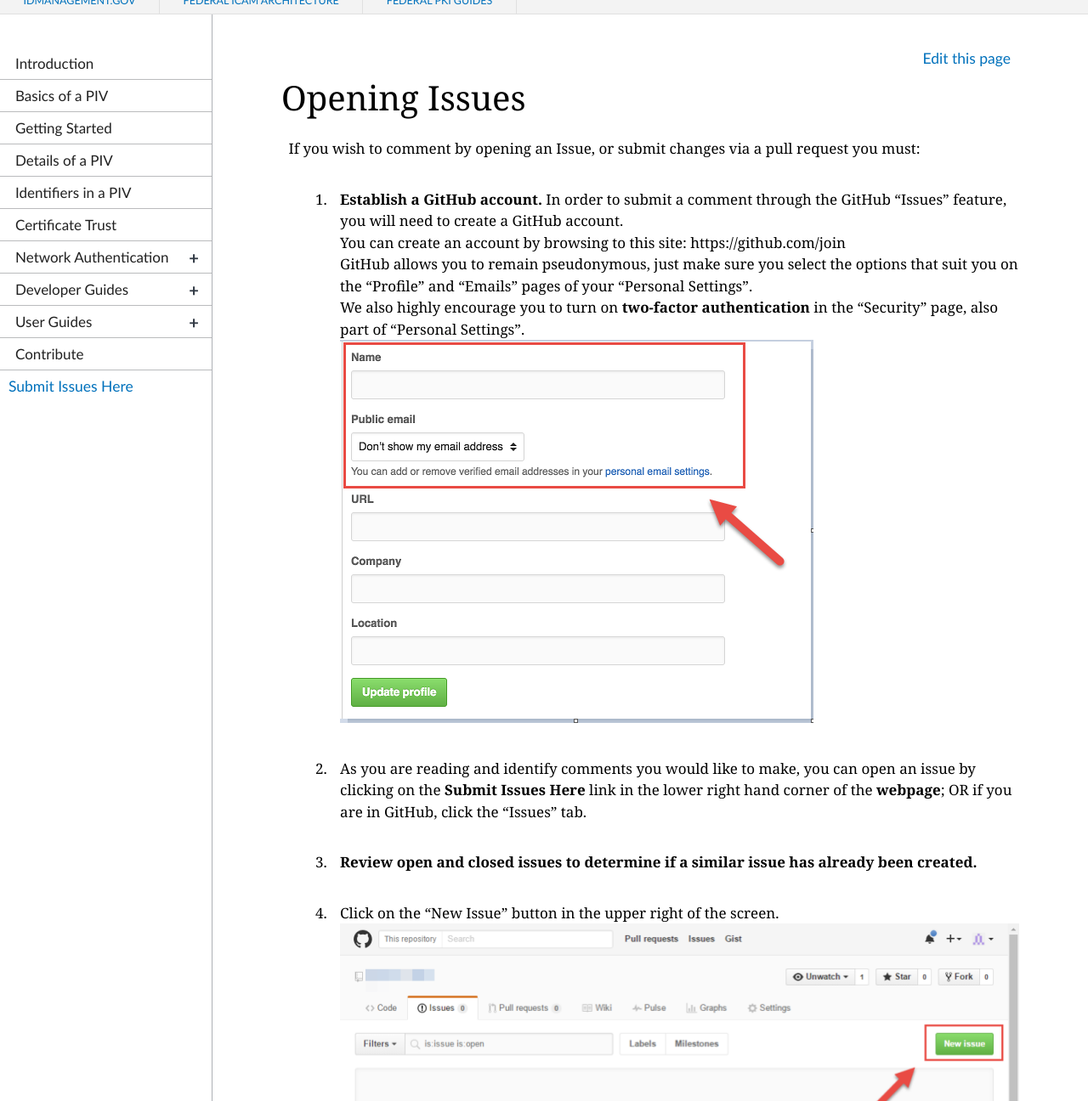
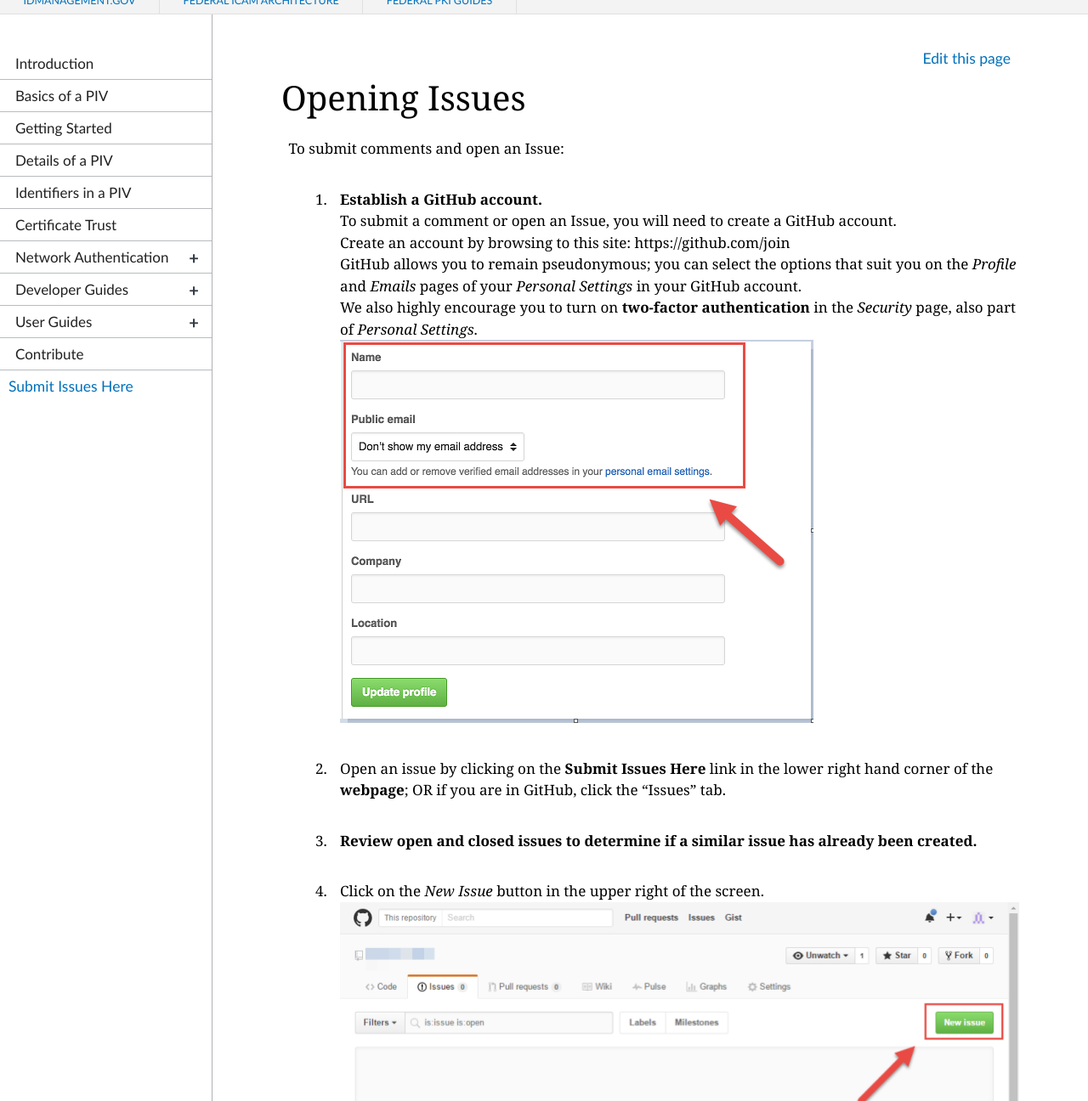
Before and after one commit to GSA/piv-guides, a Jekyll site: the page built from pages/contribute_openissue.md, in a window 1280 px wide and 1400 px high, cut to the strip 104-1400 px from the top of the window. Shown: the whole strip at 85% size. Built offline with Jekyll 4.4.1, drawn with Linux system fonts in a browser that asks for light colours; nearby versions of some CDN libraries; some of the changed text lies outside the part shown.

Commit message:
Update contribute_openissue.md
Replicating FPKI-Guides' contribute_openissue.md to PIV-Guides.

```diff
--- a/pages/contribute_openissue.md
+++ b/pages/contribute_openissue.md
@@ -4,30 +4,31 @@
 permalink: /openissue/
 ---
 
-If you wish to comment by opening an Issue, or submit changes via a pull request you must:
+To submit comments and open an Issue:
 
-1. **Establish a GitHub account.** In order to submit a comment through the GitHub “Issues” feature, you will need to create a GitHub account.
-You can create an account by browsing to this site: https://github.com/join
-GitHub allows you to remain pseudonymous, just make sure you select the options that suit you on the “Profile” and “Emails” pages of your “Personal Settings”.
-We also highly encourage you to turn on **two-factor authentication** in the “Security” page, also part of “Personal Settings”.
+1. **Establish a GitHub account.**
+  To submit a comment or open an Issue, you will need to create a GitHub account.
+  Create an account by browsing to this site: https://github.com/join
+  GitHub allows you to remain pseudonymous; you can select the options that suit you on the _Profile_ and _Emails_ pages of your _Personal Settings_ in your GitHub account.
+  We also highly encourage you to turn on **two-factor authentication** in the _Security_ page, also part of _Personal Settings_.
   ![How to create account]({{site.baseurl}}/assets/img/create_github_account.png)
 
-2. As you are reading and identify comments you would like to make, you can open an issue by clicking on the **Submit Issues Here** link in the lower right hand corner of the **webpage**; OR if you are in GitHub, click the "Issues" tab.
+2. Open an issue by clicking on the **Submit Issues Here** link in the lower right hand corner of the **webpage**; OR if you are in GitHub, click the "Issues" tab.
 
 2. **Review open and closed issues to determine if a similar issue has already been created.**
 
-2. Click on the "New Issue" button in the upper right of the screen.
+2. Click on the _New Issue_ button in the upper right of the screen.
     ![Create issue]({{site.baseurl}}/assets/img/create_new_issue.png)
 
-2. Provide a short description in the field labeled "Title" for the feedback being provided.
+2. Provide a short description in the field labeled _Title_ for the feedback being provided.
     ![Issue title]({{site.baseurl}}/assets/img/issue_title.png)
 
-2. Enter information in the "Write" box and describe the issue.
+2. Enter information in the _Write_ box and describe the issue.
 
-2. Hit “Submit New Issue” and you are done!
+2. Select _Submit New Issue_ and you are done!
     ![Submit issue]({{site.baseurl}}/assets/img/submit_new_issue.png)
 
-2. If you want to keep up with others comments through email and monitor future changes, make sure you choose to “Watch” the project!
+2. To track comments through email and monitor future changes, choose to _Watch_ the project!
     ![Watch project]({{site.baseurl}}/assets/img/watch_project.png)
 
 If you are familiar with GitHub, you are also welcome to provide changes as a **Pull Request**.
```
